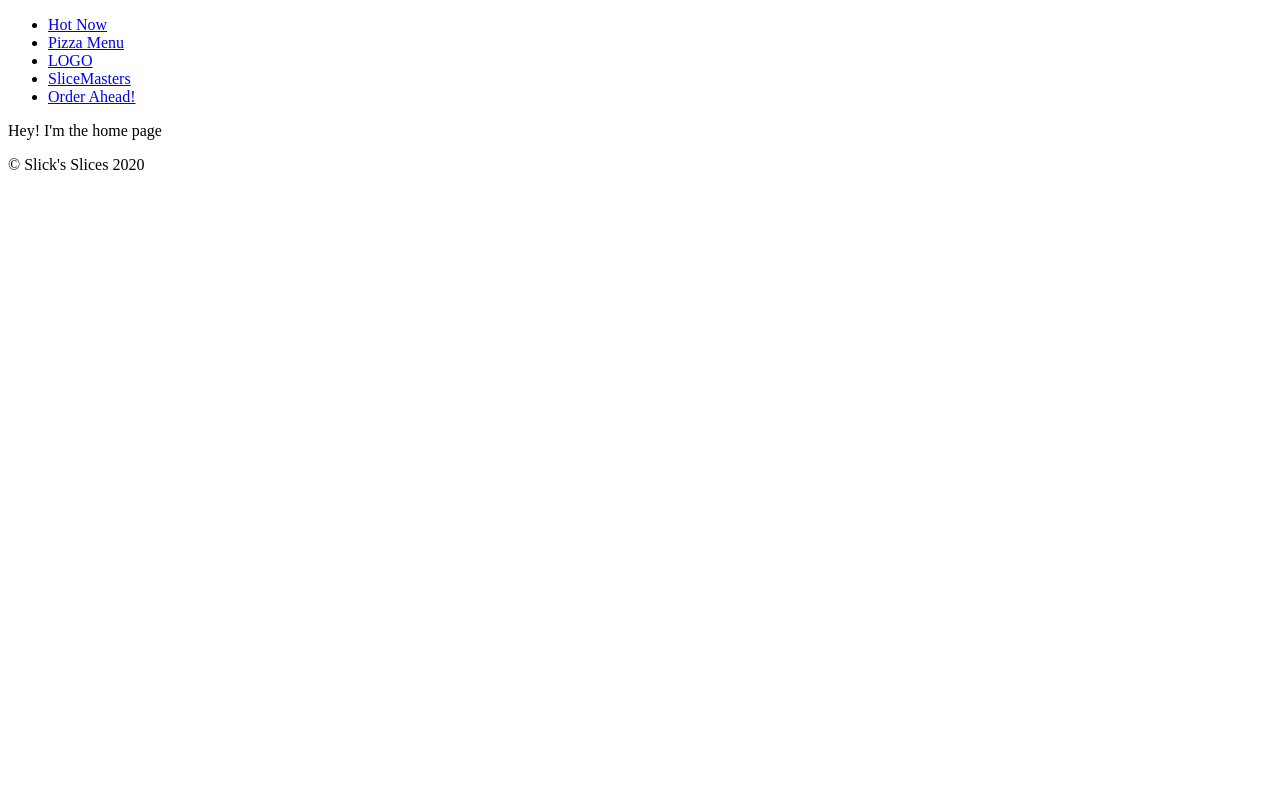
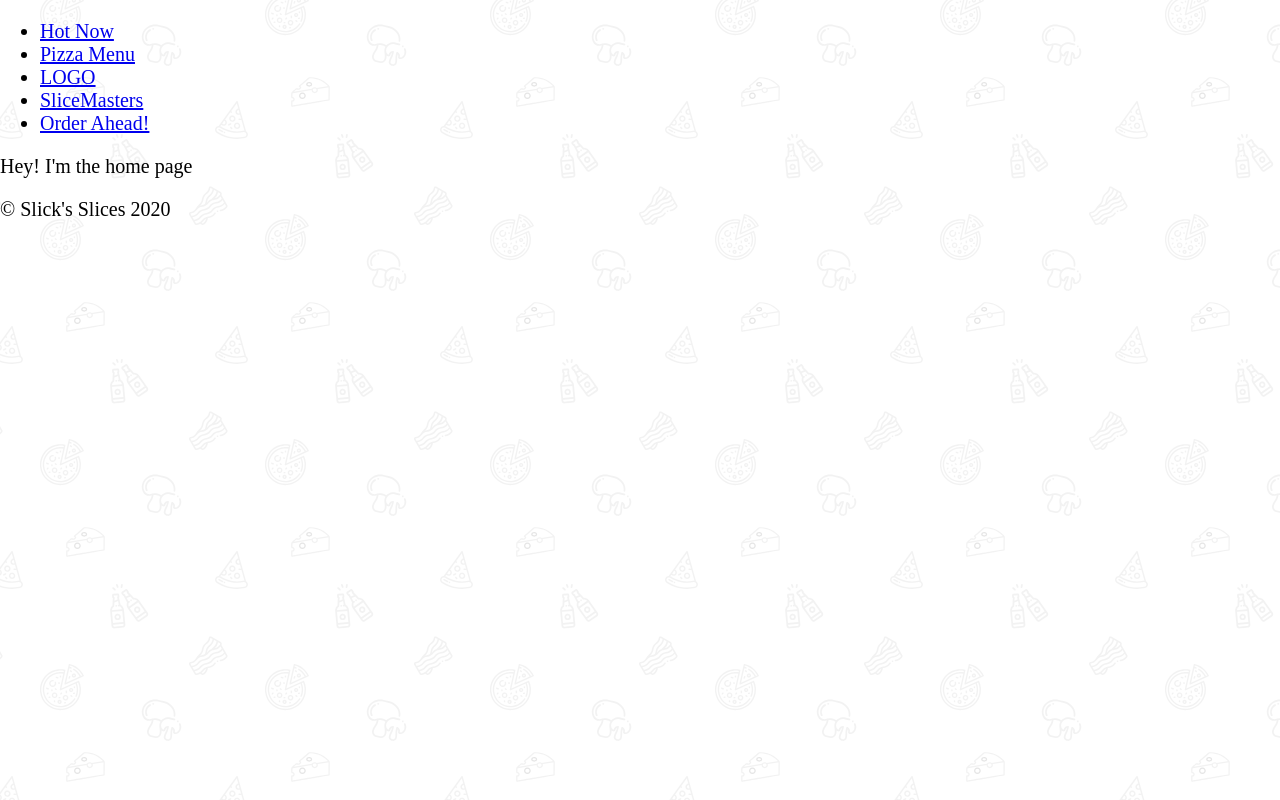
Before and after one commit to geoffreystephenson/master-gatsby, a Gatsby site in the folder starter-files/gatsby/: page / in a window 1280 px wide. Built offline with nearby package versions, Linux system fonts and the light colour scheme; Gatsby itself is replaced by a stand-in of ours.

Commit message:
lesson 7

```diff
--- a/starter-files/gatsby/src/components/Layout.js
+++ b/starter-files/gatsby/src/components/Layout.js
@@ -1,10 +1,13 @@
 import React from 'react';
 import Footer from './Footer';
 import Nav from './Nav';
+import 'normalize.css';
+import GlobalStyles from '../styles/GlobalStyles';
 
 export default function Layout({ children }) {
 	return (
 		<div>
+			<GlobalStyles />
 			<Nav />
 			{children}
 			<Footer />
--- /dev/null
+++ b/starter-files/gatsby/src/styles/GlobalStyles.js
@@ -0,0 +1,86 @@
+import { createGlobalStyle } from 'styled-components';
+import bg from '../assets/images/bg.svg';
+import stripes from '../assets/images/stripes.svg';
+
+const GlobalStyles = createGlobalStyle`
+  :root {
+    --red: #FF4949;
+    --black: #2E2E2E;
+    --yellow: #ffc600;
+    --white: #fff;
+    --grey: #efefef;
+  }
+  html {
+    background-image: url(${bg});
+    background-size: 450px;
+    background-attachment: fixed;
+    font-size: 10px;
+  }
+
+  body {
+    font-size: 2rem;
+  }
+
+  fieldset {
+    border-color: rgba(0,0,0,0.1);
+    border-width: 1px;
+  }
+
+  button {
+    background: var(--red);
+    color: white;
+    border: 0;
+    padding: 0.6rem 1rem;
+    border-radius: 2px;
+    cursor: pointer;
+    --cast: 2px;
+    box-shadow: var(--cast) var(--cast) 0 var(--grey);
+    text-shadow: 0.5px 0.5px 0 rgba(0,0,0,0.2);
+    transition: all 0.2s;
+    &:hover {
+      --cast: 4px;
+    }
+  }
+
+  .gatsby-image-wrapper img[src*=base64\\,] {
+    image-rendering: -moz-crisp-edges;
+    image-rendering: pixelated;
+  }
+
+  /* Scrollbar Styles */
+  body::-webkit-scrollbar {
+    width: 12px;
+  }
+  html {
+    scrollbar-width: thin;
+    scrollbar-color: var(--red) var(--white);
+  }
+  body::-webkit-scrollbar-track {
+    background: var(--white);
+  }
+  body::-webkit-scrollbar-thumb {
+    background-color: var(--red) ;
+    border-radius: 6px;
+    border: 3px solid var(--white);
+  }
+
+  hr {
+    border: 0;
+    height: 8px;
+    background-image: url(${stripes});
+    background-size: 1500px;
+  }
+
+  img {
+    max-width: 100%;
+  }
+
+  .tilt {
+    transform: rotate(-2deg);
+    position: relative;
+    display: inline-block;
+  }
+
+`;
+
+export default GlobalStyles;
--- /dev/null
+++ b/starter-files/gatsby/src/styles/red.css
@@ -0,0 +1,3 @@
+body {
+    background: red;
+}
```
